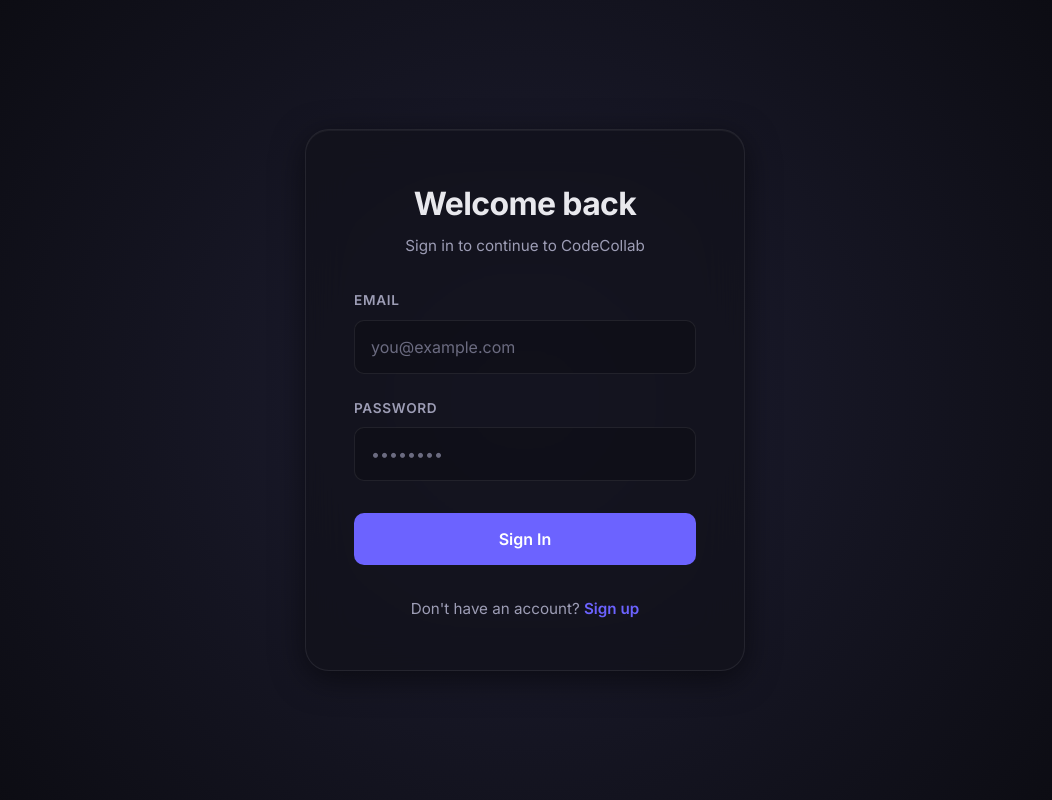
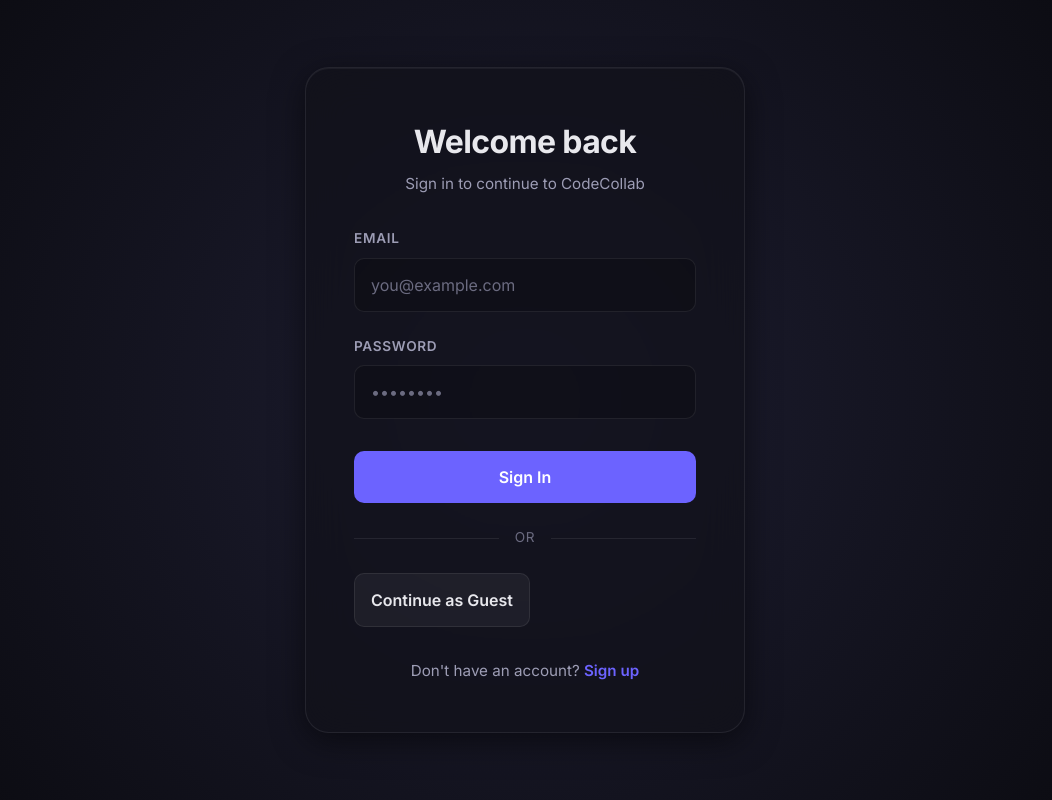
Before and after one commit to kevinlucasklein/codecollab, a Next.js app in the folder apps/web/: page /login in a window 1280 px wide. Shown: the whole page, without its empty margins (115-1167 px from the left). Built offline with nearby package versions, Linux system fonts and the light colour scheme; no server answers.

Commit message:
feat: implement full authentication system including registration, login, guest access, and GitHub OAuth integration

```diff
--- a/apps/web/src/app/auth.module.css
+++ b/apps/web/src/app/auth.module.css
@@ -158,3 +158,41 @@
     transform: translateY(0);
   }
 }
+
+.divider {
+  display: flex;
+  align-items: center;
+  text-align: center;
+  color: var(--color-text-tertiary);
+  margin: var(--spacing-lg) 0;
+}
+
+.divider::before,
+.divider::after {
+  content: '';
+  flex: 1;
+  border-bottom: 1px solid var(--color-border);
+}
+
+.divider span {
+  padding: 0 var(--spacing-md);
+  font-size: 0.85rem;
+  text-transform: uppercase;
+  letter-spacing: 0.05em;
+}
+
+.guestButton {
+  background: rgba(255, 255, 255, 0.05);
+  border: 1px solid var(--color-border);
+  color: var(--color-text-primary);
+  margin-top: 0;
+}
+
+.guestButton:hover {
+  background: rgba(255, 255, 255, 0.1);
+  box-shadow: none;
+}
+
+.guestButton::after {
+  display: none;
+}
--- a/apps/web/src/app/login/page.tsx
+++ b/apps/web/src/app/login/page.tsx
@@ -6,7 +6,7 @@
 import styles from "../auth.module.css";
 
 export default function LoginPage() {
-  const { login } = useAuth();
+  const { login, loginAsGuest } = useAuth();
   const [email, setEmail] = useState("");
   const [password, setPassword] = useState("");
   const [error, setError] = useState("");
@@ -22,6 +22,18 @@
     } catch (err: any) {
       setError(err.message || "Failed to login");
     } finally {
+      setIsLoading(false);
+    }
+  };
+
+  const handleGuestLogin = async () => {
+    setError("");
+    setIsLoading(true);
+
+    try {
+      await loginAsGuest();
+    } catch (err: any) {
+      setError(err.message || "Failed to login as guest");
       setIsLoading(false);
     }
   };
@@ -68,6 +80,19 @@
           </button>
         </form>
 
+        <div className={styles.divider}>
+          <span>or</span>
+        </div>
+
+        <button
+          type="button"
+          className={`${styles.button} ${styles.guestButton}`}
+          onClick={handleGuestLogin}
+          disabled={isLoading}
+        >
+          Continue as Guest
+        </button>
+
         <div className={styles.footer}>
           Don't have an account?{" "}
           <Link href="/register" className={styles.link}>
--- a/apps/web/src/lib/auth.tsx
+++ b/apps/web/src/lib/auth.tsx
@@ -10,6 +10,7 @@
   isLoading: boolean;
   login: (input: LoginInput) => Promise<void>;
   register: (input: RegisterInput) => Promise<void>;
+  loginAsGuest: () => Promise<void>;
   logout: () => void;
 }
 
@@ -94,6 +95,23 @@
     router.push("/");
   };
 
+  const loginAsGuest = async () => {
+    const res = await fetch(`${SERVER_URL}/api/auth/guest`, {
+      method: "POST",
+    });
+
+    const data: ApiResponse<AuthPayload> = await res.json();
+
+    if (!res.ok || !data.success || !data.data) {
+      throw new Error(data.error || "Guest login failed");
+    }
+
+    localStorage.setItem("codecollab_token", data.data.token);
+    setToken(data.data.token);
+    setUser(data.data.user);
+    router.push("/");
+  };
+
   const logout = () => {
     localStorage.removeItem("codecollab_token");
     setToken(null);
@@ -102,7 +120,7 @@
   };
 
   return (
-    <AuthContext.Provider value={{ user, token, isLoading, login, register, logout }}>
+    <AuthContext.Provider value={{ user, token, isLoading, login, register, loginAsGuest, logout }}>
       {children}
     </AuthContext.Provider>
   );
```
Also changed, not shown: apps/web/src/app/register/page.tsx (+26 -1 lines), 1 other file (tests, documents, lock files or other folders).
